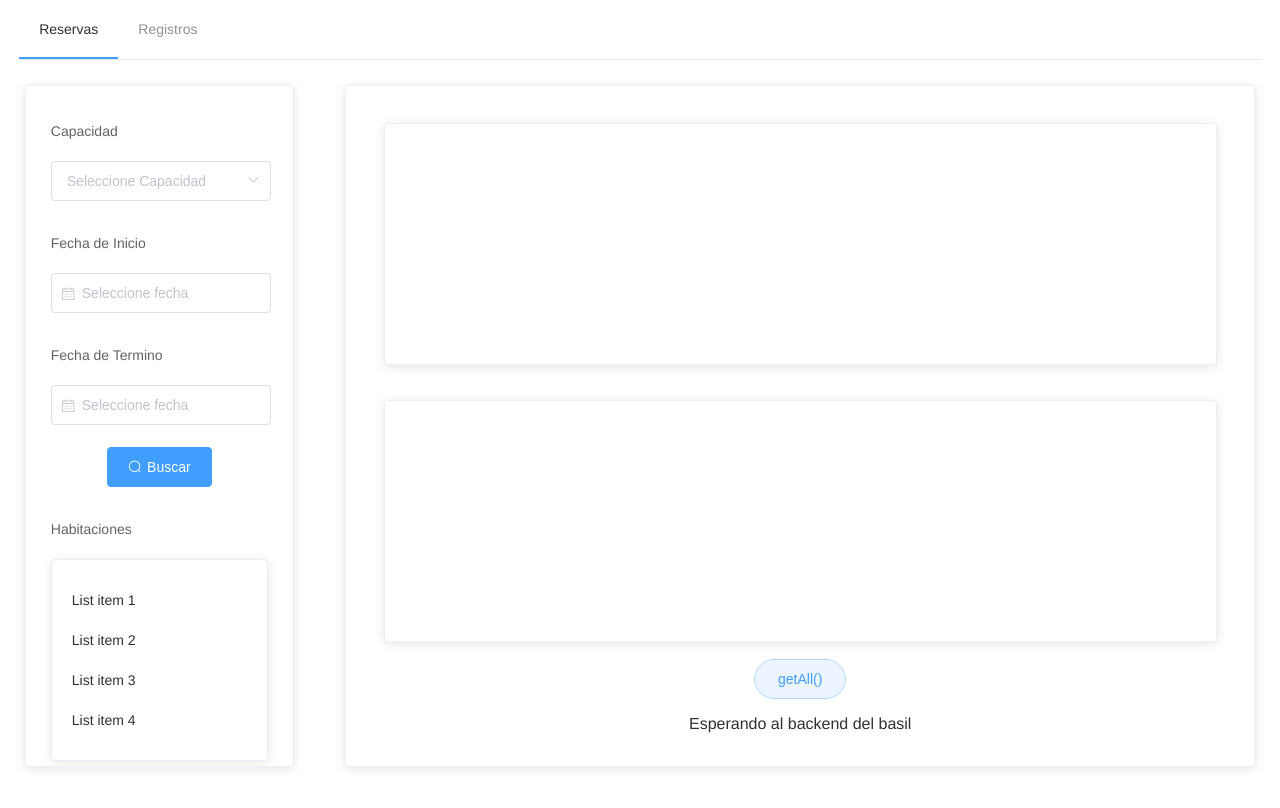
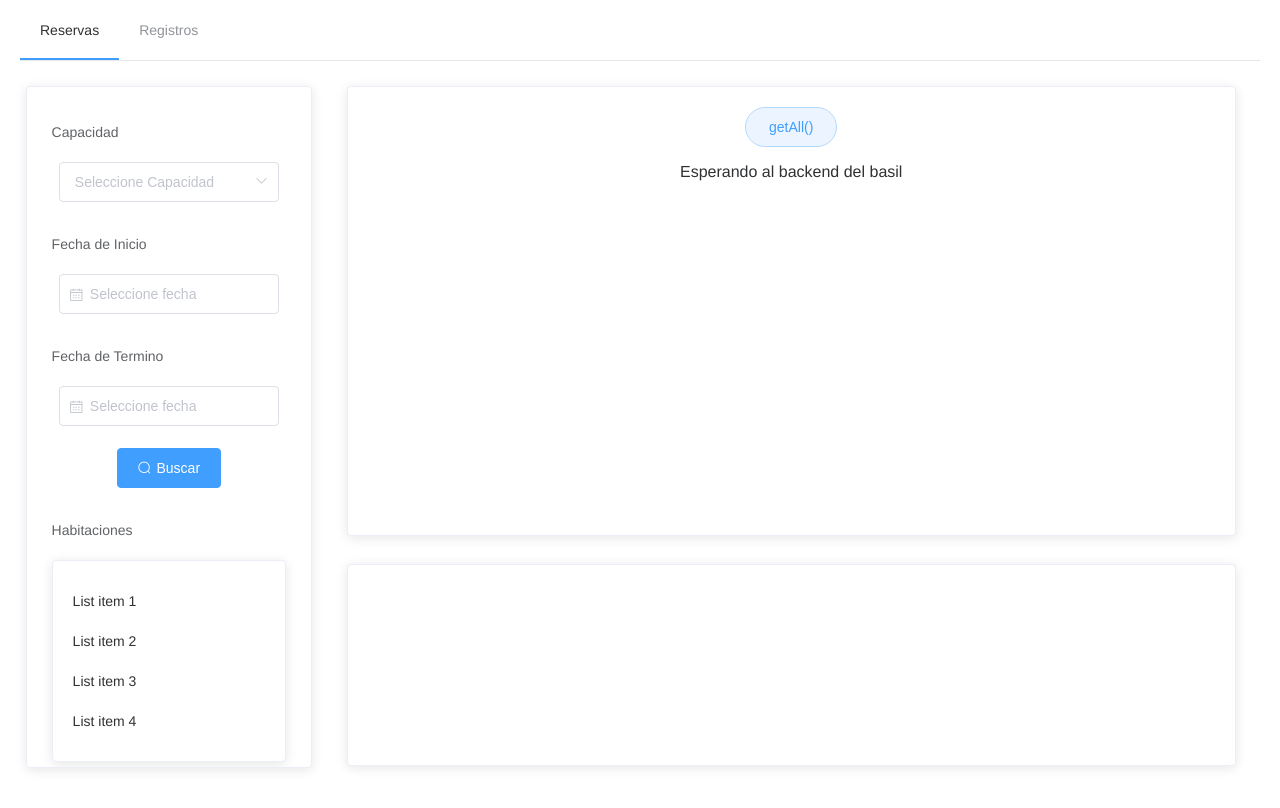
Before and after one commit to Kakoo8/TingesoFront, a Vue app: page /#/ in a window 1280 px wide. Built offline with nearby package versions, Linux system fonts and the light colour scheme.

Commit message:
CHG: se modifican dimensiones cartas del proyecto

```diff
--- a/src/App.vue
+++ b/src/App.vue
@@ -11,6 +11,8 @@
   -moz-osx-font-smoothing: grayscale;
   text-align: center;
   color: #2c3e50;
-  margin: -0.7%;
+}
+body{
+  margin: 0px;
 }
 </style>
--- a/src/components/Rack.vue
+++ b/src/components/Rack.vue
@@ -1,22 +1,20 @@
 <template>
-    <el-card class="box-card" id="main-card">
+    <el-row>
         <el-row>
-            <el-col :span="24">
-                <el-card class="box-card" id="rack">
-
+            <el-col :span="24" id="rack">
+                <el-card class="box-card" id="rack-box">
+                    <el-button type="primary" v-on:click="getAll()" round plain>getAll()</el-button>
+                    <p>{{rooms}}</p>
                 </el-card>
             </el-col>
         </el-row>
         <el-row>
             <el-col :span="24">
                 <el-card class="box-card" id="register">
-
                 </el-card>
             </el-col>
         </el-row>
-         <el-button type="primary" v-on:click="getAll()" round plain>getAll()</el-button>
-         <p>{{rooms}}</p>
-    </el-card>
+    </el-row>
 </template>
 
 <script>
@@ -48,11 +46,15 @@ export default {
 </script>
 
 <style>
-    #main-card {
-        height: 85vh;
+    #rack {
+        padding-top: 0px;
+        padding-bottom: 10px;
     }
-    #rack, #register {
-        height: 30vh;
+    #rack-box {
+        height: 56vh;
+    }
+    #register {
+        height: 25vh;
     }
 
 </style>
--- a/src/views/Home.vue
+++ b/src/views/Home.vue
@@ -5,10 +5,10 @@
           <NavBar/>
       </el-header>
       <el-row>
-        <el-col :span="6">
+        <el-col :span="6" id="left-box">
           <FilterRack/>
         </el-col>
-        <el-col :span="18">
+        <el-col :span="18" id="right-box">
           <Rack/>
         </el-col>
       </el-row>
@@ -51,4 +51,10 @@ export default {
     border-radius: 4px;
     padding: 2%;
   }
+  #left-box{
+    padding-right: 1vh;
+  }
+  #right-box{
+    padding-left: 1vh;
+  }
 </style>
```
